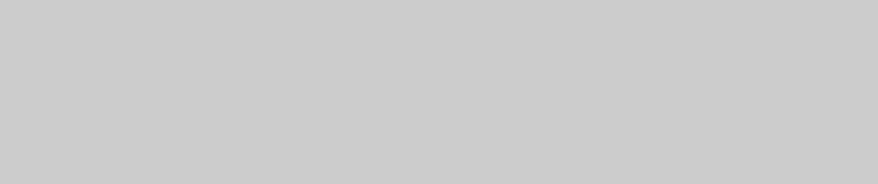
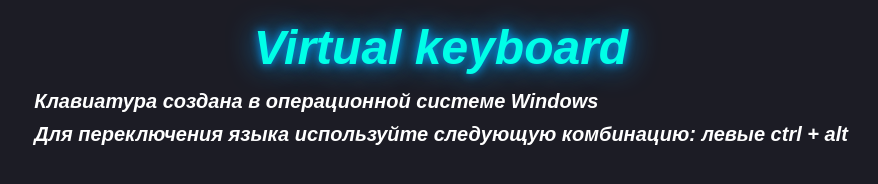
Before and after one commit to Oleg-Melnikow/virtual-keyboard, a plain HTML site: page index.html in a window 1280 px wide. Shown: the whole page, without its empty margins (199-1077 px from the left). Drawn offline with Linux system fonts and the light colour scheme.

Commit message:
feat: add header with info to root element

```diff
--- a/index.js
+++ b/index.js
@@ -3,6 +3,17 @@
 const rootElement = document.createElement("div");
 rootElement.classList.add("root");
 
+const header = document.createElement("header");
+header.classList.add("header");
+header.innerHTML = `
+<h1 class="title">Virtual keyboard</h1>
+<div class="info">
+<p>Клавиатура создана в операционной системе Windows</p>
+<p>Для переключения языка используйте следующую комбинацию: левыe ctrl + alt</p>
+</div>
+`;
+
+rootElement.append(header);
 bodyElement.append(rootElement);
 
 console.log(bodyElement);
--- a/style.css
+++ b/style.css
@@ -1,10 +1,40 @@
-body {
+* {
   margin: 0;
+  padding: 0;
 }
 
 .root {
   width: 100vw;
   height: 100vh;
-  background: #ccc;
+  background: #1c1c25;
   display: flex;
+  align-items: flex-start;
+  justify-content: center;
 }
+
+.header {
+  margin: 20px 0;
+  display: flex;
+  flex-direction: column;
+  align-items: center;
+  justify-content: center;
+  font-style: italic;
+  font-family: "Poppins", sans-serif;
+  color: #fff;
+}
+
+.title {
+  font-size: 3rem;
+  color: #00ffe7;
+  text-shadow: 0 0 10px #00a1ff, 0 0 30px #00a1ff;
+}
+
+.info {
+  margin-top: 10px;
+}
+
+.info p {
+  padding: 5px;
+  font-size: 1.25rem;
+  font-weight: bold;
+}
```
